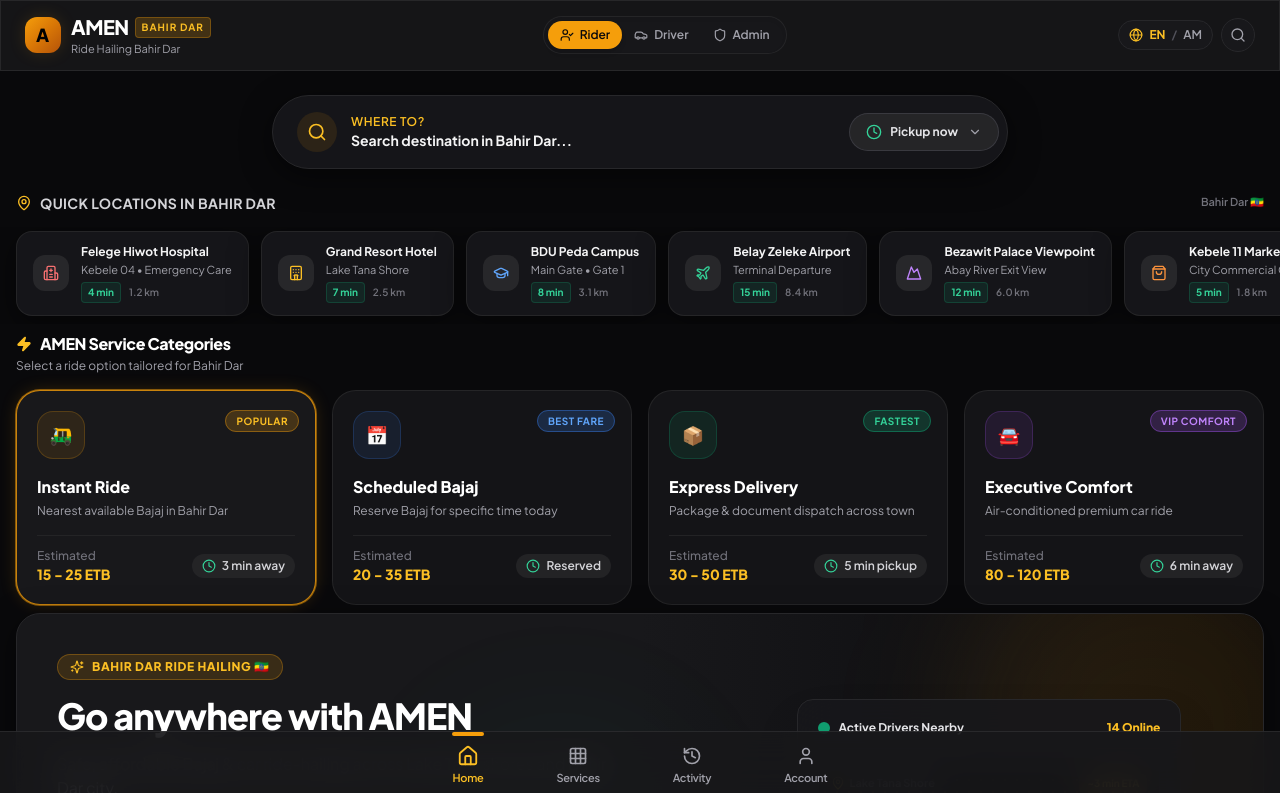
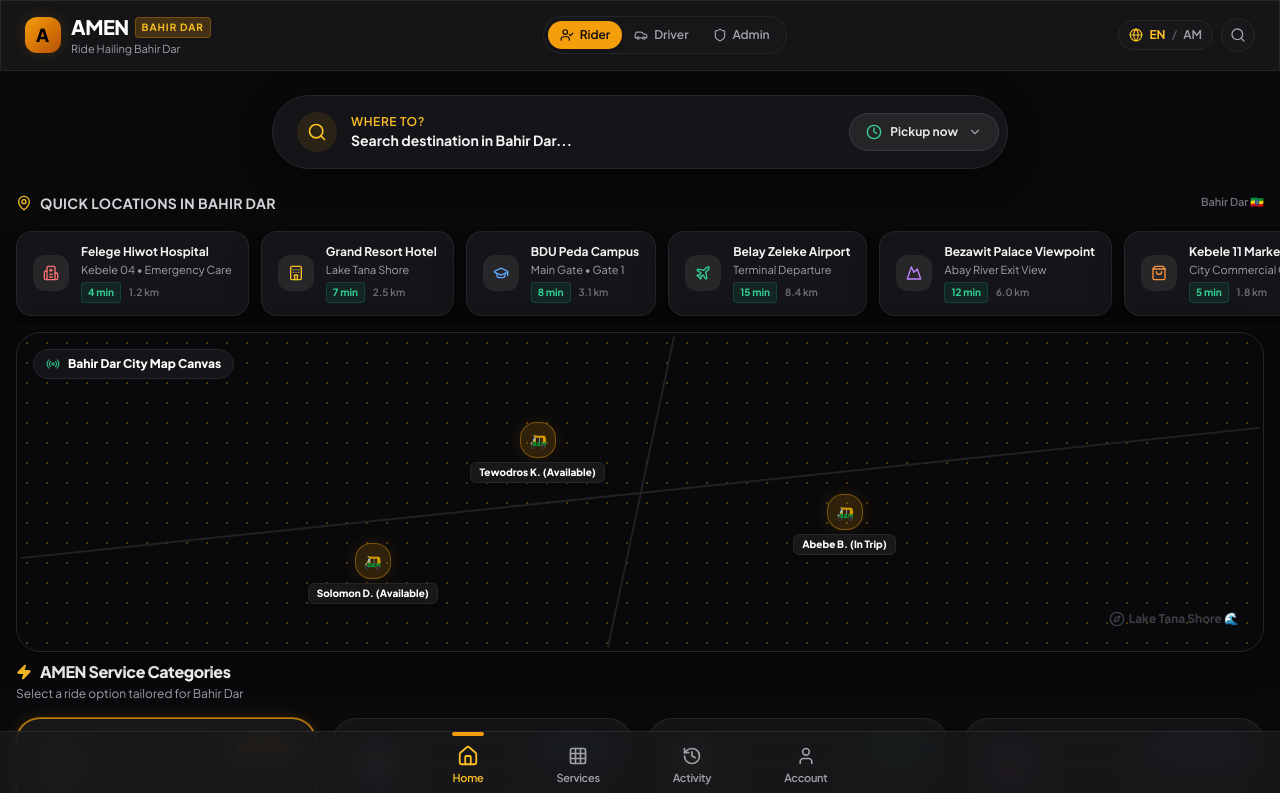
Before and after one commit to babam49-dot/AmenRide, a React (Vite) app in the folder web/: page / in a window 1280 px wide. Shown: the top 793 px of the page. Built offline with nearby package versions, Linux system fonts and the light colour scheme.

Commit message:
feat(web): integrate new modals & map widgets into App.tsx

```diff
--- a/web/src/App.tsx
+++ b/web/src/App.tsx
@@ -13,6 +13,7 @@
 import { AdminView } from './components/AdminView';
 import { ActivityView } from './components/ActivityView';
 import { AccountView } from './components/AccountView';
+import { LiveDriverMap } from './components/LiveDriverMap';
 import { LocationItem, ServiceCategory } from './types';
 import { serviceCategories } from './components/ServiceCategoriesGrid';
 
@@ -62,6 +63,10 @@
 
             <QuickLocationCards onSelectLocation={handleSelectLocation} />
 
+            <div className="px-4 my-4">
+              <LiveDriverMap />
+            </div>
+
             <ServiceCategoriesGrid
               onSelectService={handleSelectService}
               selectedServiceId={selectedService.id}
```
